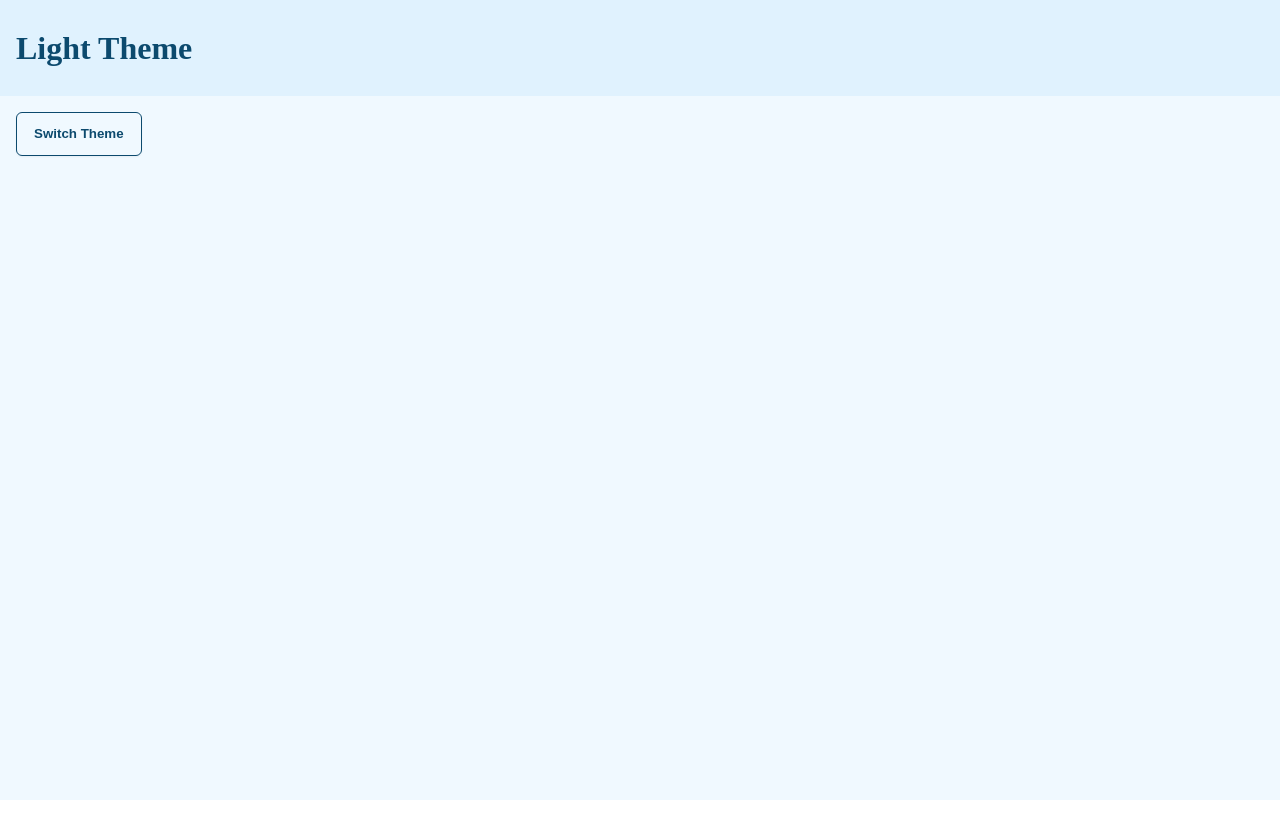
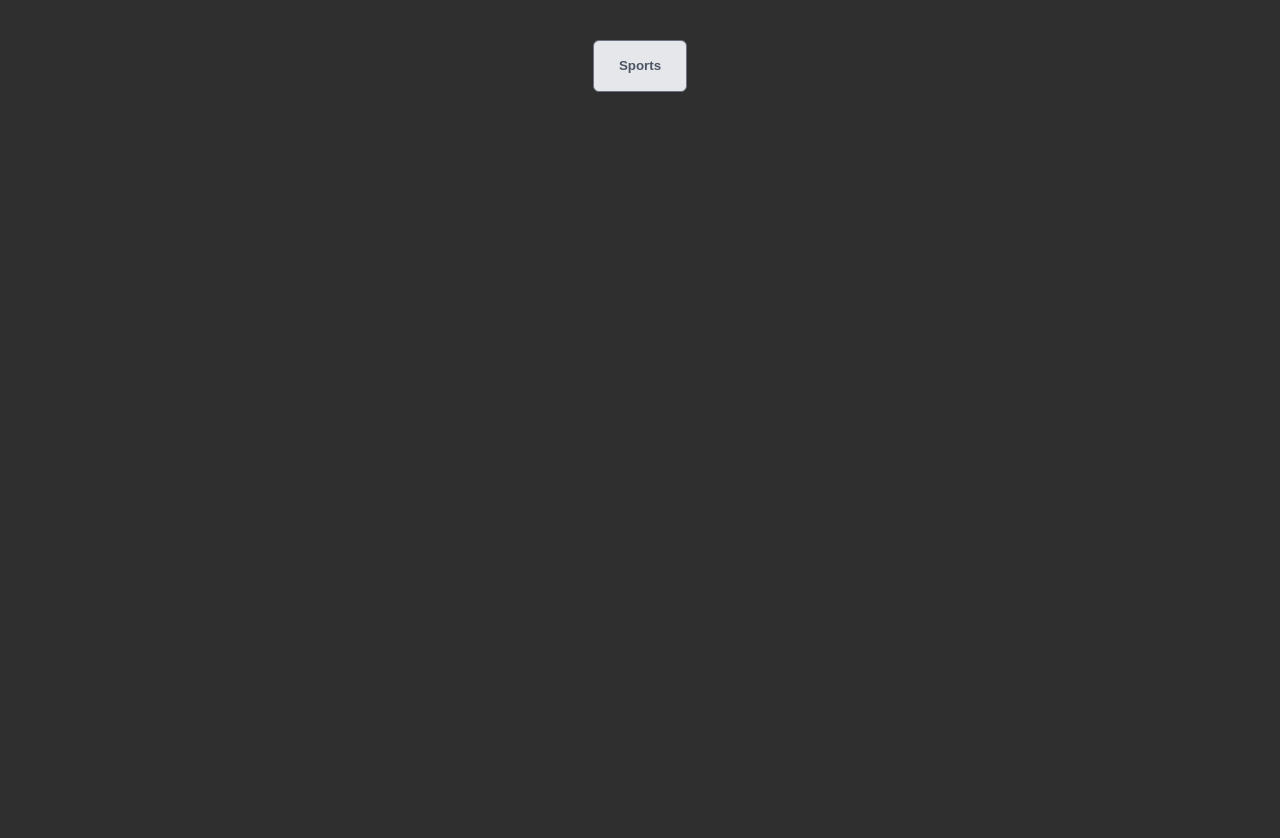
Before and after one commit to umbaomart/scrimba-advanced-react, a React (Vite) app: page / in a window 1280 px wide. Before the commit the page ends 800 px from the top, so only its background shows below. Built offline with nearby package versions, Linux system fonts and the light colour scheme.

Commit message:
[Reusability] Menu component w/ dot syntax

```diff
--- a/src/App.jsx
+++ b/src/App.jsx
@@ -1,55 +1,55 @@
-import React from 'react'
-import Header from './components/Header'
-import Button from './components/Button'
+// import React from 'react'
+// import Header from './components/theme-switcher/Header'
+// import ThemeButton from './components/theme-switcher/ThemeButton'
 
-import './Theme.css'
+// import './Theme.css'
 
-const ThemeContext = React.createContext()
+// const ThemeContext = React.createContext()
 
-export default function App() {
-  const [theme, setTheme] = React.useState('light')
+// export default function App() {
+//   const [theme, setTheme] = React.useState('light')
 
-  function toggleTheme() {
-    setTheme(prevTheme => prevTheme === 'light' ? 'dark' : 'light')
-  }
+//   function toggleTheme() {
+//     setTheme(prevTheme => prevTheme === 'light' ? 'dark' : 'light')
+//   }
+
+//   return (
+//     <ThemeContext.Provider value={{theme, toggleTheme}}>
+//       <div className={`container ${theme}-theme`}>
+//         <Header />
+//         <ThemeButton />
+//       </div>
+//     </ThemeContext.Provider>
+//   )
+// }
+
+// export { ThemeContext }
+
+import Menu from './components/Menu'
+import MenuButton from './components/MenuButton'
+import MenuDropdown from './components/MenuDropdown'
+import MenuItem from './components/MenuItem'
+
+import './App.css'
+
+function App() {
+
+  const sports = ["Tennis", "Pickleball", "Racquetball", "Squash"]
 
   return (
-    <ThemeContext.Provider value={{theme, toggleTheme}}>
-      <div className={`container ${theme}-theme`}>
-        <Header />
-        <Button />
-      </div>
-    </ThemeContext.Provider>
+    <Menu>
+      <MenuButton>Sports</MenuButton>
+      {
+        <MenuDropdown>
+          {
+            sports.map((sport, index) => (
+              <MenuItem key={index}>{sport}</MenuItem>
+            ))
+          }
+        </MenuDropdown>
+      }
+    </Menu>
   )
 }
 
-export { ThemeContext }
-
-// import Menu from './components/Menu'
-// import MenuButton from './components/MenuButton'
-// import MenuDropdown from './components/MenuDropdown'
-// import MenuItem from './components/MenuItem'
-
-// import './App.css'
-
-// function App() {
-
-//   const sports = ["Tennis", "Pickleball", "Racquetball", "Squash"]
-
-//   return (
-//     <Menu>
-//       <MenuButton>Sports</MenuButton>
-//       {
-//         <MenuDropdown>
-//           {
-//             sports.map((sport, index) => (
-//               <MenuItem key={index}>{sport}</MenuItem>
-//             ))
-//           }
-//         </MenuDropdown>
-//       }
-//     </Menu>
-//   )
-// }
-
-// export default App
+export default App
--- a/src/components/Button.jsx
+++ b/src/components/Button.jsx
@@ -1,26 +1,15 @@
-import React from 'react'
-import { ThemeContext } from '../App'
+import React from "react"
+import classnames from "classnames"
 
-export default function Button() {
-    const {theme, toggleTheme} = React.useContext(ThemeContext)
+export default function Button({ children, className, size, variant, ...rest }) {
+    let sizeClass = size && `button-${size}`
+    let variantClass = variant && `button-${variant}`
+    const allClasses = classnames(sizeClass, variantClass, className)
+
 
     return (
-        <button onClick={toggleTheme} className={`${theme}-theme`}>
-            Switch Theme
+        <button className={allClasses} {...rest}>
+            {children}
         </button>
     )
 }
-
-// import classnames from "classnames"
-
-// export default function Button({ children, className, size, variant, ...rest }) {
-//     let sizeClass = size && `button-${size}`
-//     let variantClass = variant && `button-${variant}`
-//     const allClasses = classnames(sizeClass, variantClass, className)
-
-//     return (
-//         <button className={allClasses} {...rest}>
-//             {children}
-//         </button>
-//     )
-// }
--- a/src/components/Menu.jsx
+++ b/src/components/Menu.jsx
@@ -3,14 +3,14 @@ import React, { useState } from 'react'
 const MenuContext = React.createContext()
 
 function Menu({ children }) {
-    // const [open, setOpen] = useState(false)
+    const [open, setOpen] = useState(false)
 
-    // function toggle() {
-    //     setOpen(!open)
-    // }
+    function toggle() {
+        setOpen(!open)
+    }
 
     return (
-        <MenuContext.Provider value={true}>
+        <MenuContext.Provider value={{open, toggle}}>
             <div className="menu">
                {children}
             </div>
--- a/src/components/MenuButton.jsx
+++ b/src/components/MenuButton.jsx
@@ -1,9 +1,13 @@
+import React from "react"
 import Button from "./Button"
 
+import { MenuContext } from "./Menu"
+
 function MenuButton({ children }) {
+    const { toggle } = React.useContext(MenuContext)
 
     return (
-        <Button size="lg" variant="" >{children}</Button>
+        <Button onClick={toggle} size="lg" variant="" >{children}</Button>
     )
 }
 
--- a/src/components/MenuDropdown.jsx
+++ b/src/components/MenuDropdown.jsx
@@ -2,7 +2,7 @@ import React from "react"
 import { MenuContext } from "./Menu"
 
 function MenuDropdown({ children }) {
-    const open = React.useContext(MenuContext)
+    const {open} = React.useContext(MenuContext)
 
     return open ? (
         <div className="menu-dropdown">
--- a/src/components/Header.jsx
+++ b/src/components/theme-switcher/Header.jsx
@@ -1,5 +1,5 @@
 import React from 'react'
-import { ThemeContext } from '../App'
+import { ThemeContext } from '../../App'
 
 export default function Header() {
     const {theme} = React.useContext(ThemeContext)
--- /dev/null
+++ b/src/components/theme-switcher/ThemeButton.jsx
@@ -0,0 +1,12 @@
+import React from 'react'
+import { ThemeContext } from '../../App'
+
+export default function ThemeButton() {
+    const {theme, toggleTheme} = React.useContext(ThemeContext)
+
+    return (
+        <button onClick={toggleTheme} className={`${theme}-theme`}>
+            Switch Theme
+        </button>
+    )
+}
```
